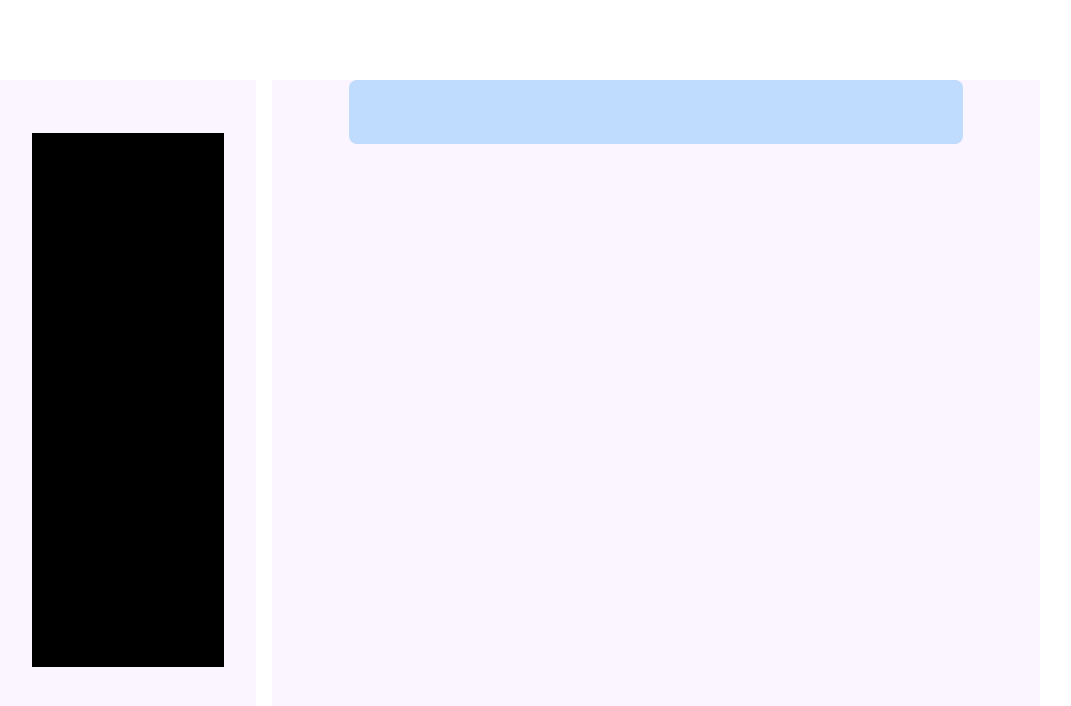
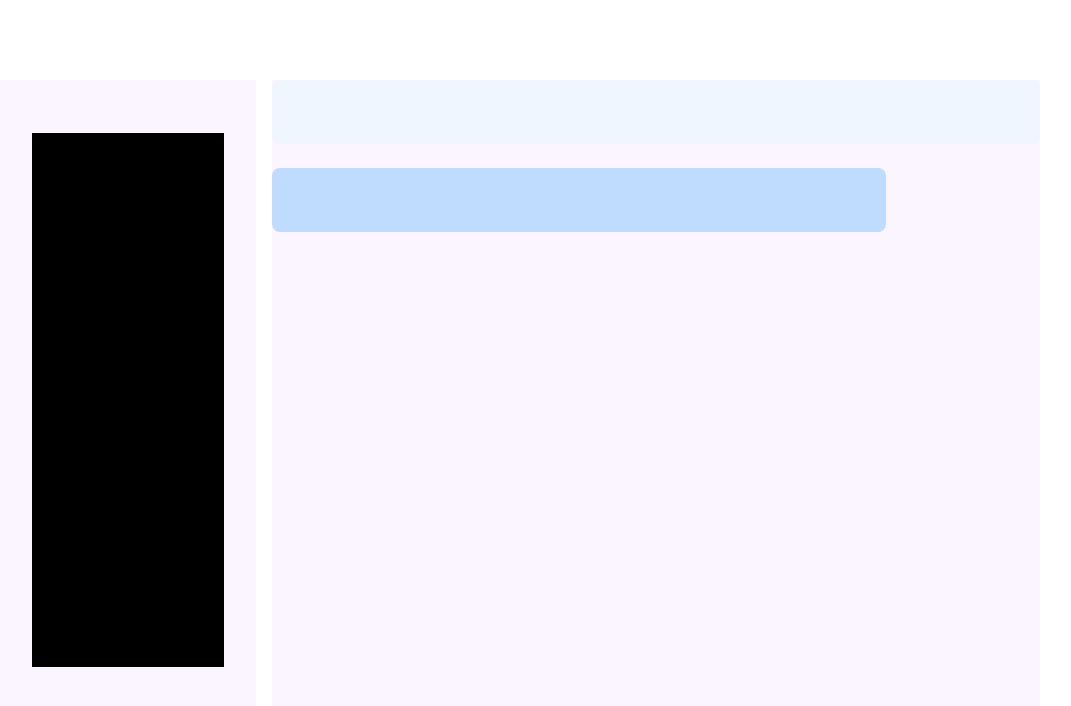
Before and after one commit to ria-arora-git/RentoAI, a Next.js app: page /chatpage in a window 1280 px wide. Shown: the top 706 px of the page, without its empty margins (152-1223 px from the left). Built offline with nearby package versions, Linux system fonts and the light colour scheme.

Commit message:
ai-change-2

```diff
--- a/app/chatpage/page.jsx
+++ b/app/chatpage/page.jsx
@@ -10,11 +10,11 @@ function chatbot() {
       </div>
       </div>
       <div className="bg-purple-50 w-3/5 h-4/5">
-      <div className=" flex justify-center justify-items-end">
-        <div className="bg-red-100 h-80">
+      <div className="section-2 block gap-4">
+        <div className="w-full p-8 h-5/6 bg-blue-50 rounded-lg ">
 
         </div>
-        <div className="w-4/5 p-8 h-10 bg-blue-200 rounded-lg ">
+        <div className="flex justify-center w-4/5 p-8 h-10 bg-blue-200 rounded-lg mt-6">
 
         </div>
         <div>
```
